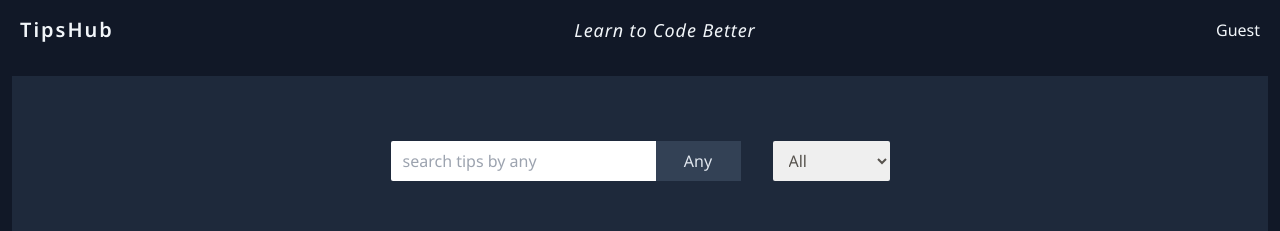
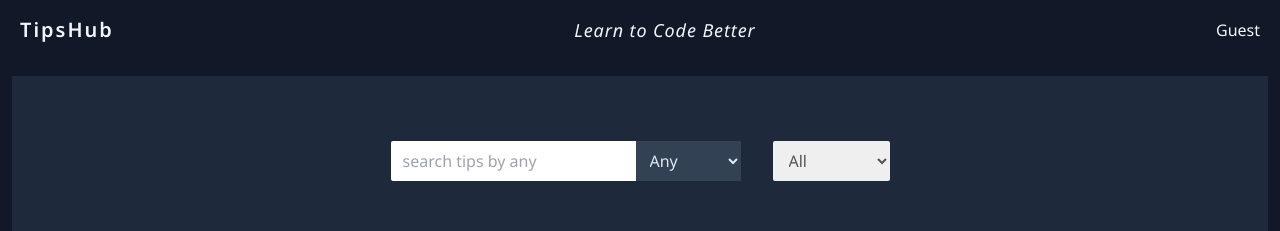
Before and after one commit to NelsonSamuvel/tips-hub, a React (Vite) app: page / in a window 1280 px wide. Shown: the top 231 px of the page. Built offline with nearby package versions, Linux system fonts and the light colour scheme.

Commit message:
change searchbar

```diff
--- a/package.json
+++ b/package.json
@@ -15,6 +15,7 @@
     "json-server": "^1.0.0-beta.1",
     "react": "^18.3.1",
     "react-dom": "^18.3.1",
+    "react-icons": "^5.3.0",
     "react-spinners": "^0.14.1"
   },
   "devDependencies": {
--- a/src/features/Tips/SearchBarTips.jsx
+++ b/src/features/Tips/SearchBarTips.jsx
@@ -1,5 +1,5 @@
 import React from "react";
-
+import { HiArrowSmDown } from "react-icons/hi";
 const SearchBarTips = ({ searchedTip, dispatch, searchBy }) => {
   return (
     <div className="relative">
@@ -14,14 +14,15 @@ const SearchBarTips = ({ searchedTip, dispatch, searchBy }) => {
       />
       <div className="absolute top-0 right-0">
         <select
-
           value={searchBy}
           onChange={(e) =>
             dispatch({ type: "setSearchBy", payload: e.target.value })
           }
-          className="text-center appearance-none text-slate-200 bg-slate-700  px-2 py-1 border-none md:px-2.5 md:py-2 focus:outline-none focus:shadow-md"
+          className=" text-slate-200 bg-slate-700  px-2 py-1 border-none md:px-2.5 md:py-2 focus:outline-none focus:shadow-md"
         >
-          <option value="any" className="">Any</option>
+          <option value="any" className="">
+            Any
+          </option>
           <option value="tags">Tags</option>
           <option value="creator">Creators</option>
         </select>
```
Also changed, not shown: 1 other file (tests, documents, lock files or other folders).
